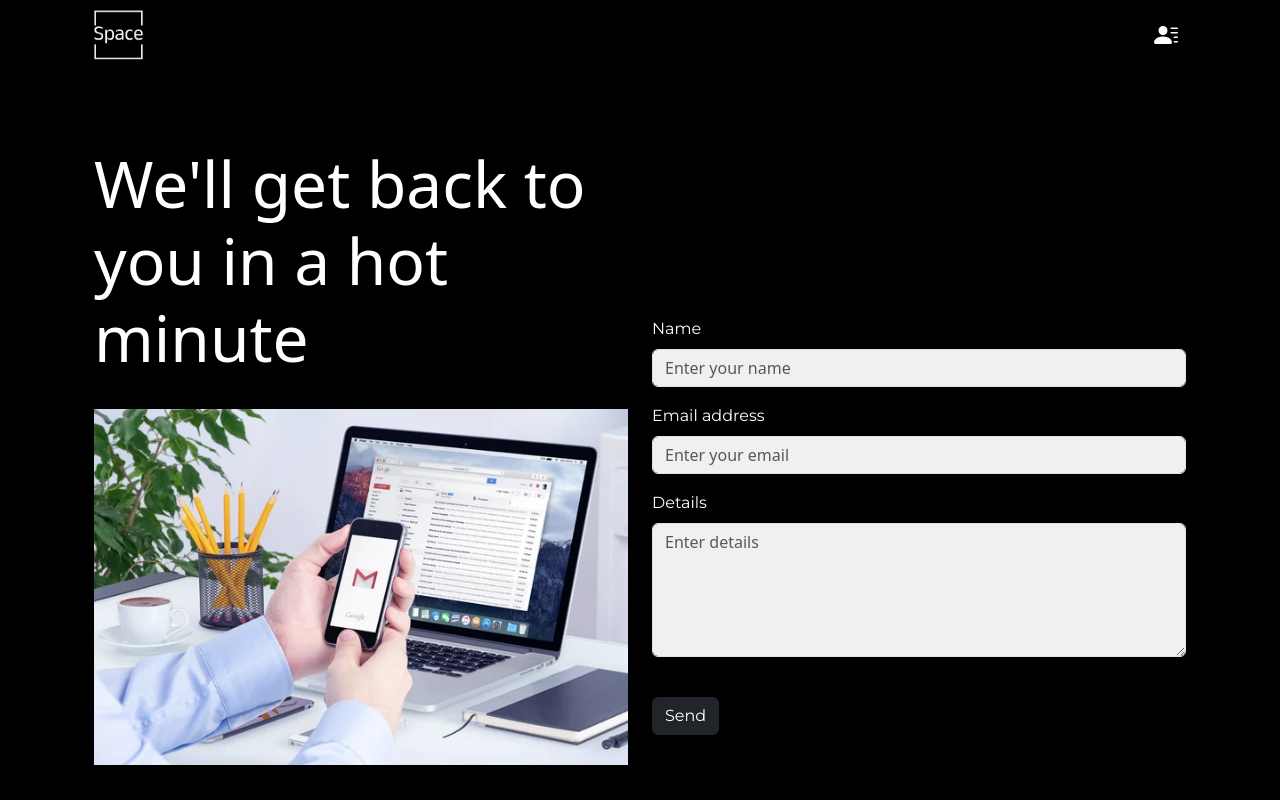
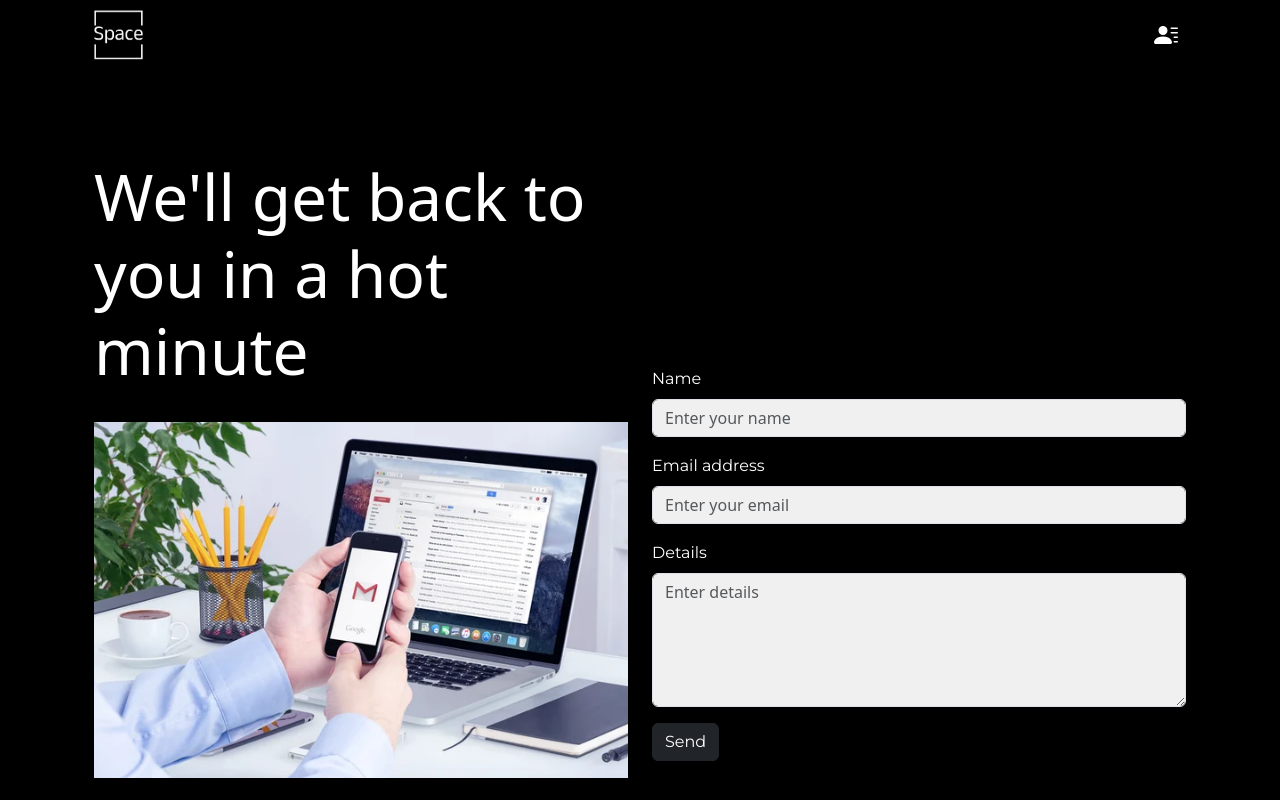
Before and after one commit to adrianlinyh/capstone-project, a React (Vite) app: page /contact in a window 1280 px wide. Shown: the top 800 px of the page. Built offline with nearby package versions, Linux system fonts and the light colour scheme; no server answers.

Commit message:
fixed padding issue

```diff
--- a/src/pages/ContactUs.jsx
+++ b/src/pages/ContactUs.jsx
@@ -27,7 +27,7 @@ export default function ContactUs() {
                         </div>
                     </Col>
 
-                    <Col md={6} className="mt-5 mb-4 pb-4 d-flex align-items-center justify-content-center" style={{ paddingTop: '140px'}}>
+                    <Col md={6} className="mt-5 mb-4 pb-4 d-flex align-items-center justify-content-center" style={{ paddingTop: '190px'}}>
                         <Form style={{ width: '100%' }}>
                             <Form.Group controlId="formName" className="mb-3">
                                 <Form.Label style={{ fontFamily: 'Montserrat, sans-serif' }}>Name</Form.Label>
@@ -43,7 +43,6 @@ export default function ContactUs() {
                                 <Form.Label style={{ fontFamily: 'Montserrat, sans-serif' }}>Details</Form.Label>
                                 <Form.Control as="textarea" rows={5} placeholder="Enter details" style={{ backgroundColor: '#f0f0f0', color: '#333' }}/>
                             </Form.Group>
-                        <br />
                             <Button variant="dark" style={{ fontFamily: 'Montserrat, sans-serif' }}>
                                 Send
                             </Button>
--- a/src/pages/Home.jsx
+++ b/src/pages/Home.jsx
@@ -55,7 +55,7 @@ const handleNavTestimonials = () => {
             <Image src={viewbookmanage} alt="Reservation" className="img-fluid" fluid/>
 
           </Col>
-          <Col md={6} style={{ maxWidth: '500px', padding: '50px' }}>
+          <Col md={6} style={{ maxWidth: '500px', padding: '20px' }}>
             <h1 className="display-3">View, Book, Manage</h1>
             <br />
             <p>Your One-Stop Hub To All Your Space Reservation Needs. Sign In To Your Space Account To Review And Manage Your Current Bookings!</p>
```
